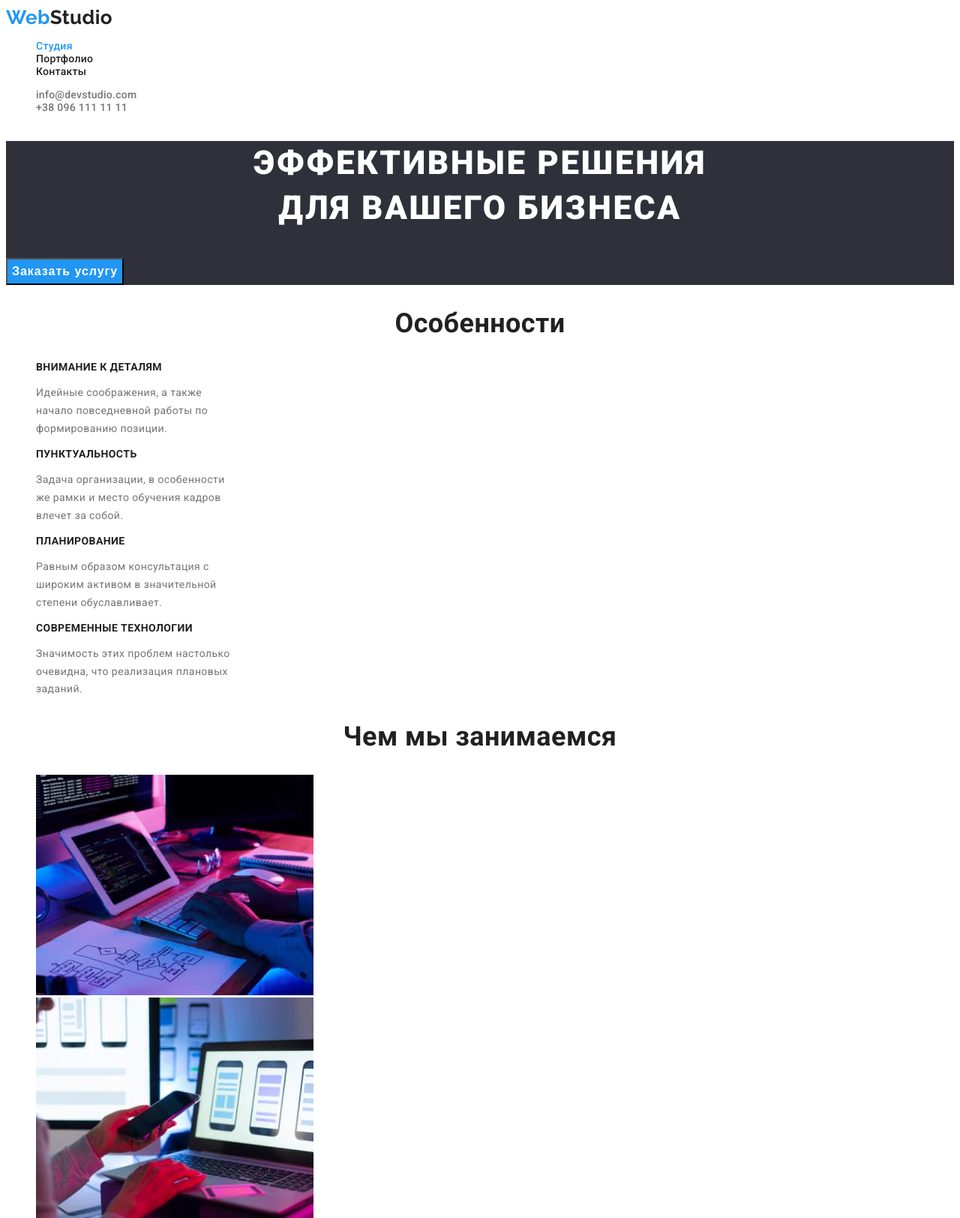
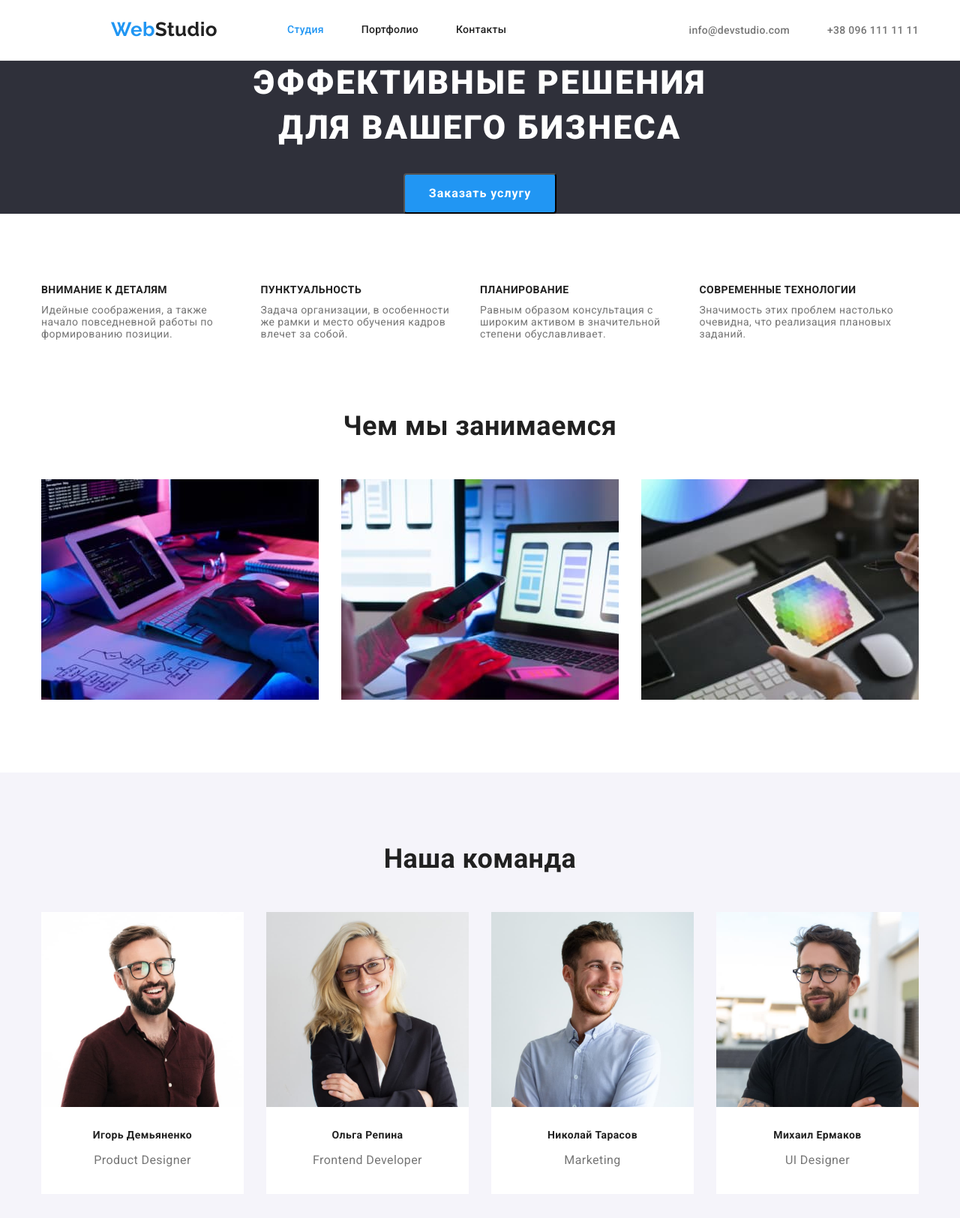
Before and after one commit to BohdanNosonets/goit-markup-hw-03, a plain HTML site: page index.html in a window 1280 px wide. Shown: the top 1624 px of the page at 75% size. Drawn offline with nearby package versions, Linux system fonts and the light colour scheme.

Commit message:
виконане дз 3
флексбокс

```diff
--- a/css/styles.css
+++ b/css/styles.css
@@ -10,6 +10,13 @@
 /* светло серый фон   #F5F4FA  */
 /* темно-серый фон   #E5E5E5  */
 
+html{
+    box-sizing: border-box;
+}
+*,*::before,
+*::after{
+    box-sizing: inherit;
+}
 
 :root{
     --primary-text-color:#757575 ;
@@ -24,22 +31,83 @@
 }
 
 body {
+    margin: 0;
     background-color: var(--primary-white-color);
 
     color: var(--primary-text-color);
-
     font-family: Roboto, sans-serif;
     font-size: 14px;
     letter-spacing: 0.03em;
 }
 
+header {
+    border-bottom: 1px solid #ececec;
+    background: var(--white-color);
+}
+
+.container{
+    width: 1200px;
+    margin: 0 auto;
+    padding: 0 15px;
+}
+
+/* Утилиты */
+
 .list {
+    margin: 0;
+    padding: 0;
     list-style: none;
 }
 
+ul{
+    padding-inline-start: 0px;
+    margin-block-start: 1em;
+    margin-block-end: 1em;
+}
+
+h1,
+h2,
+h3,
+h4,
+h5,
+h6,
+ul,
+p{
+    margin: 0;
+    padding: 0;
+}
+.visually-hidden {
+    position: absolute;
+    width: 1px;
+    height: 1px;
+    margin: -1px;
+    border: 0;
+    padding: 0;
+    white-space: nowrap;
+    clip-path: inset(100%);
+    clip: rect(0 0 0 0);
+    overflow: hidden;
+}
+.img{
+    display: block;
+}
+
+/* Header */
+
+/* Header-nav */
+
+.header-nav{
+    display: flex;
+    align-items: center;
+
+}
 /* Logo */
 
 .logo {
+
+    padding-top: 24px;
+    padding-bottom: 25px;
+
     color: var(--accent-color);
     font-family: Raleway, sans-serif;
 
@@ -58,8 +126,20 @@ body {
 }
 
 /* Site-nav*/
+.site-nav{
+    display: flex;
+    margin-left: 93px;
+}
+
+.site-nav .item:not(:last-child){
+    margin-right: 50px;
+}
 
 .site-nav .link {
+    display: block;
+    padding-top: 32px;
+    padding-bottom: 32px;
+
     color: var(--title-text-color);
 
     font-weight: 500;
@@ -80,10 +160,20 @@ body {
 }
 
 /* Nav-item */
+.nav-item{
+    display: flex;
+    margin-left: auto;
+}
+
+.nav-item .item:not(:last-child){
+    margin-right: 50px;
+}
 
 .nav-item .link {
+    padding-top: 32px;
+    padding-bottom: 32px;
+
     color: var(--primary-text-color);
-
 
     font-weight: 500;
     font-size: 14px;
@@ -100,6 +190,7 @@ body {
 /* Hero */
 
 .hero-title {
+    margin-bottom: 30px;
     color: var(--primary-white-color);
 
     font-weight:900;
@@ -111,45 +202,14 @@ body {
 
 .bgr-hero{
     background-color: var(--secondary-bg-color);
-}
-
-/* Section */
-
-.bg-section{
-    background-color: var(--primary-white-color);
-}
-.section-title {
-    color: var(--title-text-color);
-
-    font-weight: 700;
-    font-size: 36px;
-    line-height: 1.17;
-    text-align: center ;
-}
-
-/*  Features */
-
-.feature-list .title {
-    color: var(--title-text-color);
-
-    font-weight: 700 ;
-    font-size: 14px ;
-    line-height: 1.14 ;
-}
-
-.feature-list .text{
-    color: var(--primary-text-color);
-    font-size: 14px ;
-    line-height: 1.71;
-}
-
-.feature{
-    background-color:var(--light-grey-bg-color) ;
+    text-align: center;
 }
 
 /* Button  */
+.button-hero {
+    border-radius: 4px;
+    padding: 10px 32px;
 
-.button {
     background-color: var(--accent-color);
     color: var(--primary-white-color);
 
@@ -157,7 +217,6 @@ body {
     Font-size: 16px;
     Line-height: 1.88;
     cursor: pointer;
-        text-align: center;
     letter-spacing: 0.06em;
 }
 
@@ -168,7 +227,9 @@ body {
 
 .button-item,
 .button-center {
+    border-radius: 4px;
     color: var(--title-text-color);
+    border: none;
 
     font-weight: 500;
     font-size: 16px;
@@ -184,7 +245,151 @@ body {
     color: var(--primary-white-color);
 }
 
+/* Section */
+
+.section{
+    padding-top: 94px ;
+    padding-bottom: 94px ;
+}
+.section-padding{
+    padding-top: 0;
+}
+
+.bg-section{
+    background-color: var(--primary-white-color);
+}
+
+.section-title {
+    padding-top: 0;
+    margin-top: 0;
+    margin-bottom: 0;
+    padding-bottom: 50px;
+    color: var(--title-text-color);
+
+    font-weight: 700;
+    font-size: 36px;
+    line-height: 1.17;
+    text-align: center ;
+}
+/*  Features */
+
+/* Особенности */
+
+.features{
+    display: flex;
+}
+
+.features .item{
+    width: 270px;
+    margin-right: 30px;
+}
+.features.item:nth-child(4n){
+    margin-right: 0;
+}
+.features .title{
+    margin-bottom: 10px;
+    color: var(--title-text-color);
+
+    font-weight: 700 ;
+    font-size: 14px ;
+    line-height: 1.14 ;
+}
+/* Чем мы занимаемся */
+
+.feature-list{
+    display: flex;
+    flex-wrap: wrap;
+}
+.box{width: calc((100% - 60px)/3);
+    margin-right: 30px;
+}
+.box:nth-child(3n){
+    margin-right: 0;
+}
+.box:nth-last-child(-n+3){
+    margin-bottom: 0;
+}
+/* Наша команда */
+
+.team-card{
+    width: calc((100% - 90px)/4);
+    margin-right: 30px;
+    background-color: var(--primary-white-color);
+}
+.team-card:nth-child(4n){
+    margin-right: 0;
+}
+.team-card:nth-last-child(-n+4){
+    margin-bottom: 0;
+}
+
+.feature-list .title {
+    margin-top: 30px;
+    margin-bottom: 10px;
+
+    color: var(--title-text-color);
+    font-weight: 700 ;
+    font-size: 14px ;
+    line-height: 1.14 ;
+}
+
+.feature-list .text{
+    color: var(--primary-text-color);
+    font-size: 14px ;
+    line-height: 1.71;
+}
+
+.feature{
+    background-color:var(--light-grey-bg-color) ;
+}
+.feature-list .item{
+    margin-top: 0;
+    margin-bottom: 30px;
+    text-align: center;
+}
+
 /* Portfolio */
+
+/* Фильтр */
+
+.button-center{
+    display: flex;
+
+    padding: 6px 22px;
+    justify-content: center;
+}
+.button-center .item:not(:last-child){
+    margin-right: 8px;
+}
+/* Проекти */
+
+.project-cards{
+    display: flex;
+    flex-wrap: wrap;
+    padding-top: 34px;
+    padding-bottom: 94px;
+}
+.project-item{
+    width: calc((100% - 60px)/3);
+    margin-right: 30px;
+    margin-bottom: 30px;
+}
+.project-item:nth-child(3n){
+    margin-right: 0;
+}
+.project-item:nth-last-child(-n+3){
+    margin-bottom: 0;
+}
+.btm-border {
+    border-bottom: 1px solid #eeeeee;
+    border-left: 1px solid #eeeeee;
+    border-right: 1px solid #eeeeee;
+
+    padding: 20px 24px;
+}
+.porfolio-padding{
+    padding-top: 94px;
+}
 
 .subtitle-portfolio{
     color: var(--title-text-color);
@@ -212,6 +417,8 @@ body {
 
 /* Footer */
 
+/* Логотип футера */
+
 .footer-bg{
     background-color: var(--secondary-bg-color);
 }
@@ -221,10 +428,30 @@ body {
     font-style: normal;
     text-decoration: none;
 }
-.footer-item .link {
+.container-footer{
+    padding-top:  60px;
+}
+.footer-item{
+    padding-top: 20px;
+    padding-bottom: 60px;
+}
+/* Адрес */
+
+.footer-item .link  {
+
     font-size: 14px;
     line-height:1.7;
     color:var(--white-rgba);
     font-style: normal;
     text-decoration: none;
 }
+/* Адрес: ховер/фокус */
+
+.footer-item .link:hover,
+.footer-item .link:focus {
+    color: var(--accent-color);
+}
+.footer-item .link-white:hover,
+.footer-item .link-white:focus {
+    color: var(--accent-color);
+}
--- a/index.html
+++ b/index.html
@@ -8,118 +8,136 @@
     <link href="https://fonts.googleapis.com/css2?family=Raleway:wght@700&family=Roboto:wght@400;500;700;900&display=swap"
           rel="stylesheet"
       />
-    <link rel="stylesheet" href="css/styles.css">
+      <link rel="stylesheet"
+      href="https://cdnjs.cloudflare.com/ajax/libs/modern-normalize/1.1.0/modern-normalize.min.css">
+
+    <link rel="stylesheet" href="css/styles.css"/>
     <title> ВебСтудия</title>
     </head >
 <body>
              <!--Верхняя линия-->
     <header>
+      <div class="container header-nav">
              <!--Навигация-->
-         <nav>
+         <nav class="site-nav" >
              <a href="./index.html" class="logo">Web<span class="logo-black">Studio</span></a>
                <ul class="site-nav list ">
-                <li><a href="" class="link current">Студия</a></li>
-                <li><a href="./portfolio.html" class="link">Портфолио</a></li>
-                <li><a href="" class="link">Контакты</a></li>
+                <li class="item" ><a href="" class="link current">Студия</a></li>
+                <li class="item" ><a href="./portfolio.html" class="link">Портфолио</a></li>
+                <li class="item" ><a href="" class="link">Контакты</a></li>
            </ul>
          </nav>
            <ul class="nav-item list">
-               <li>
+               <li class="item">
                  <a class="link" href="mailto:info@devstudio.com">info@devstudio.com</a></li>
-               <li>
+               <li class="item">
               <a class="link" href="tel:+380961111111">+38 096 111 11 11</a></li>
            </ul>
+          </div>
     </header>
             <!--Уникальный контент-->
      <main>
              <!--Шапка-->
+
         <section class="hero text bgr-hero">
             <h1 class="hero-title">ЭФФЕКТИВНЫЕ РЕШЕНИЯ <br> ДЛЯ ВАШЕГО БИЗНЕСА  </h1>
-                <button type="button" class="button primary">Заказать услугу</button>
+                <button type="button" class="button-hero">Заказать услугу</button>
         </section>
              <!--Особенности-->
         <section class="section  bg-section">
-          <h2 class="section-title ">Особенности</h2>
-            <ul class="feature-list list ">
-                <li>
+          <div class="container">
+          <h2 class="section-title visually-hidden">Особенности</h2>
+            <ul class="  list features ">
+                <li class="item">
                   <h3 class="title">ВНИМАНИЕ К ДЕТАЛЯМ </h3>
                    <p class="text">Идейные соображения, а также <br>начало повседневной работы по <br>
                       формированию позиции.</p>
                     </li>
-                <li>
+                <li class="item">
                   <h3 class="title">ПУНКТУАЛЬНОСТЬ</h3>
                    <p class="text">Задача организации, в особенности <br> же рамки и место обучения
                      кадров <br> влечет за собой.</p>
                     </li>
-                 <li>
+                 <li class="item">
                    <h3 class="title">ПЛАНИРОВАНИЕ </h3>
                    <p class="text">Равным образом консультация с <br> широким активом в значительной <br>
                       степени обуславливает.</p>
                     </li>
-                <li>
+                <li class="item">
                   <h3 class="title">СОВРЕМЕННЫЕ ТЕХНОЛОГИИ </h3>
                    <p class="text">Значимость этих проблем настолько <br> очевидна, что реализация
                      плановых <br> заданий.</p>
                     </li>
             </ul>
+          </div>
         </section>
              <!--Чем мы занимаемся-->
-        <section class="section bg-section">
+        <section class="section bg-section section-padding">
+          <div class="container container-plus">
             <h2 class="section-title">Чем мы занимаемся</h2>
         <ul class="feature-list list">
-           <li>
+           <li class="box">
              <img src="images/i11.jpg" alt="Верстка"
-                    width="370"
-                    height="294" /></li>
-           <li>
+                    width="370" /></li>
+           <li class="box">
              <img src="images/i21.jpg" alt="Дизайн"
-                    width="370"
-                    height="294"/></li>
-           <li>
+                    width="370" /></li>
+           <li class="box">
              <img src="images/i31.jpg" alt="Оформление"
-                    width="370"
-                    height="294"/></li>
+                    width="370"/></li>
         </ul>
+        </div>
         </section>
              <!--Наша команда-->
         <section class="section feature">
+          <div class="container">
            <h2 class="section-title">Наша команда</h2>
              <ul class="feature-list list">
-                 <li>
-                   <img src="images/img21.jpg" alt="Игорь Демьяненко"
-                          width="270"
-                          height="260" />
-                     <h3 class="title">Игорь Демьяненко</h3>
-                           <p class="text-list">Product Designer</p></li>
-                 <li>
-                   <img src="images/img22.jpg" alt="Ольга Репина"
-                          width="270"
-                          height="260" />
+                 <li class="team-card">
+                   <img class="img" src="images/img21.jpg" alt="Игорь Демьяненко"
+                          width="270"/>
+                   <div class="item">
+                     <h3 class="title ">Игорь Демьяненко</h3>
+                           <p class="text-list item">Product Designer</p>
+                   </div>
+                </li>
+                 <li class="team-card">
+                   <img class="img" src="images/img22.jpg" alt="Ольга Репина"
+                          width="270" />
+                   <div class="item">
                      <h3 class="title">Ольга Репина</h3>
-                            <p class="text-list">Frontend Developer</p></li>
-                 <li>
-                   <img src="images/img23.jpg" alt="Николай Тарасов"
-                          width="270"
-                          height="260" />
+                            <p class="text-list item">Frontend Developer</p>
+                   </div>
+                  </li>
+                 <li class="team-card">
+                   <img class="img" src="images/img23.jpg" alt="Николай Тарасов"
+                          width="270"/>
+                   <div class="item">
                        <h3 class="title">Николай Тарасов</h3>
-                            <p class="text-list">Marketing</p></li>
-                 <li>
-                   <img src="images/img24.jpg" alt="Михаил Ермаков"
-                          width="270"
-                          height="260" />
+                            <p class="text-list item">Marketing</p>
+                   </div>
+                </li>
+                 <li class="team-card">
+                   <img class="img" src="images/img24.jpg" alt="Михаил Ермаков"
+                          width="270" />
+                   <div class="item">
                        <h3 class="title">Михаил Ермаков</h3>
-                            <p class="text-list">UI Designer</p></li>
-            </ul>
+                            <p class="text-list item">UI Designer</p>
+                  </div>
+                </li>
+               </ul>
+          </div>
         </section>
      </main>
                  <!--Подвал-->
      <footer class="footer-bg">
+           <div class="container container-footer">
                  <!--Address-->
                <a href="./index.html" class="logo">Web<span class="logo-white">Studio</span></a>
           <address >
             <ul class="footer-item list ">
               <li>
-                <a  class="link-white"  href="https://bit.ly/3pXMvUd" target="_blank" rel="noopener noreferrer">
+                <a  class="link-white "  href="https://bit.ly/3pXMvUd" target="_blank" rel="noopener noreferrer">
                 г. Киев, пр-т Леси Украинки, 26</a></li>
               <li>
                 <a class="link " href="mailto:info@devstudio.com">info@example.com</a></li>
@@ -127,6 +145,7 @@
                 <a class="link " href="tel:+380961111111">+38 096 111 11 11</a></li>
             </ul>
           </address>
+        </div>
      </footer>
 </body>
 </html>
```
Also changed, not shown: portfolio.html (+75 -62 lines). Lines whose indentation alone changed are shown as unchanged.
